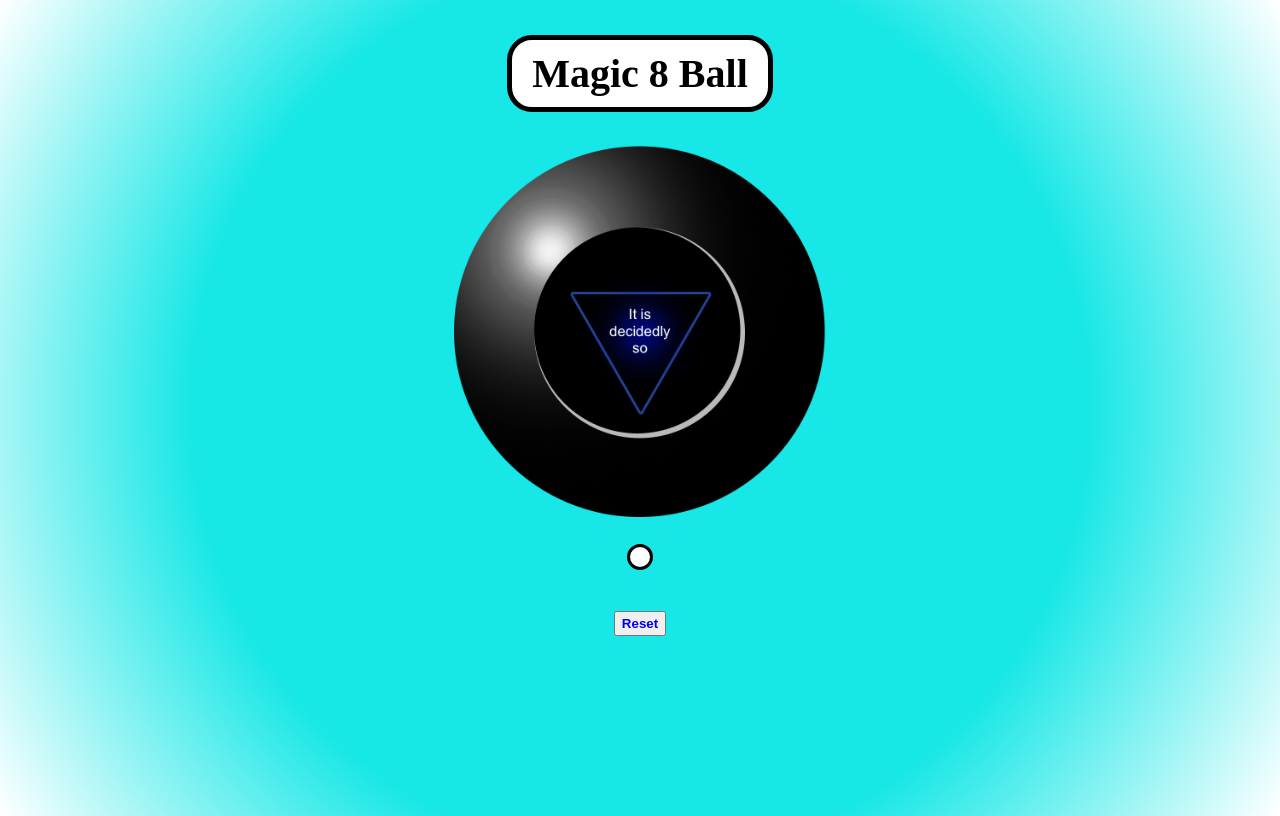
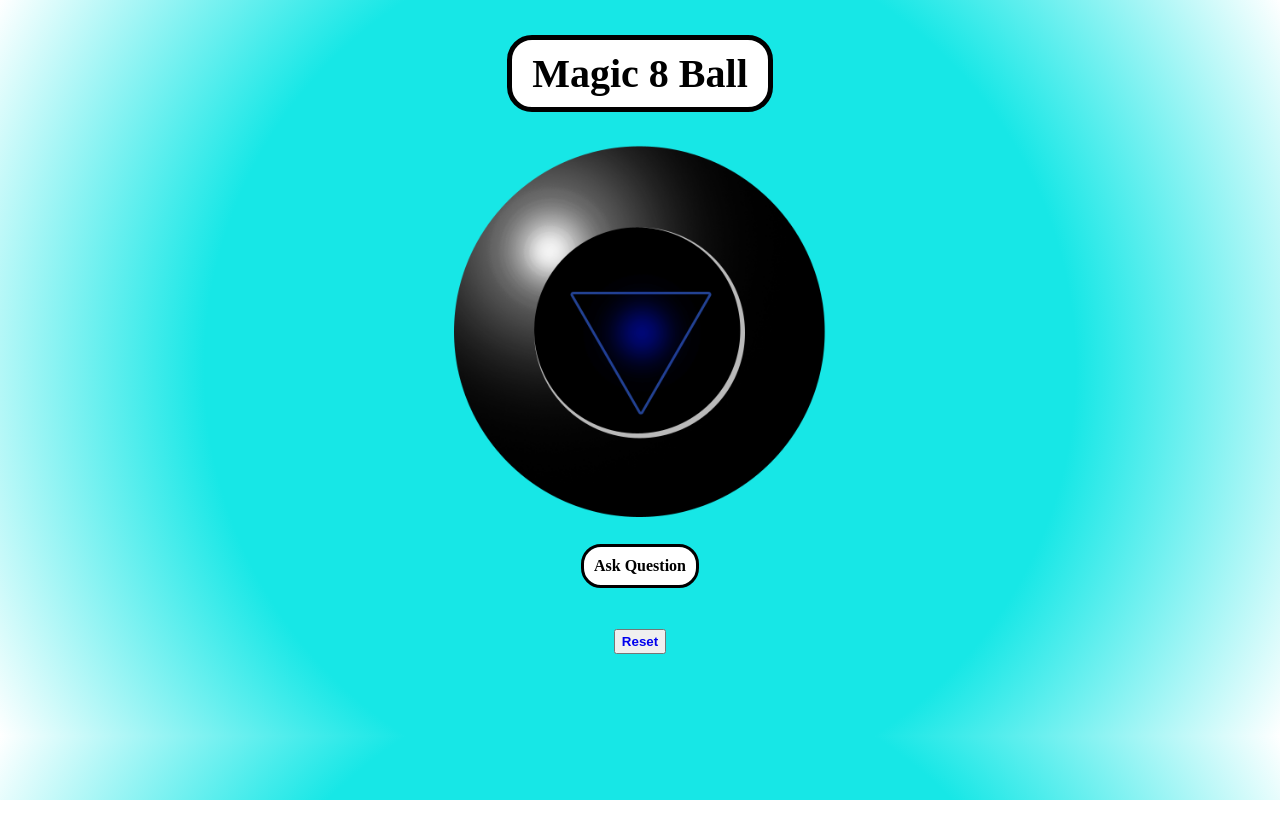
Before and after one commit to mdonlon30/Magic8ball, a plain HTML site: page index.html in a window 1280 px wide. Both pictures are taken after a click on the button "Ask". Drawn offline with Linux system fonts and the light colour scheme.

Commit message:
no answer

```diff
--- a/css/style.css
+++ b/css/style.css
@@ -1,7 +1,13 @@
 body {
     background: rgb(23,231,230);
     background: radial-gradient(circle, rgba(23,231,230,1) 59%, rgba(255,255,255,1) 100%);
-    height: 100vh;
+    height: 90vh;
+}
+
+@media screen and (max-height: 420px) {
+    body {
+        height: 150vh;
+    }
 }
 
 .title {
--- a/index.html
+++ b/index.html
@@ -17,15 +17,15 @@
     </div>
 
     <section id="directions">
-        <h2 id="replaced">Ask Me Anything!</h2>
+        <h2>Ask Me Anything!</h2>
 
     </section>
     <section id="ask">
         <input type="text" name="name" style="height: 20px; width: 200px;" id="myInput"/>
-      <button onclick="ask(); hideElement(); hideElement2(); getInputValue();showQuestion();">Ask</button>
+      <button onclick="ask(); hideElements(); getInputValue();showInputValue();">Ask</button>
     </section>
     <section>
-        <h4 id="question">???</h4>
+        <h4 id="question"></h4>
     </section>
     <section class="reset">
         <button><a href="./index.html">Reset</a></button>
--- a/main.js
+++ b/main.js
@@ -1,4 +1,8 @@
 function ask() {
+    const inputVal = document.getElementById("myInput").value;
+    if (inputVal.length < 1) {
+        document.getElementById("answers").innerHTML = "<img src=./magic/magic8ball_extra.png alt ='image'>";
+  } else {
     var myImage = new Array();
     myImage[0] = "./magic/magic8ball_1.png"
     myImage[1] = "./magic/magic8ball_2.png"
@@ -22,33 +26,29 @@ function ask() {
     myImage[19] = "./magic/magic8ball_19.png"
     var random = Math.floor(Math.random() * myImage.length);
     document.getElementById("answers").innerHTML = "<img src='"
-      + myImage[random] + "' alt='image'></img>";
+      + myImage[random] + "' alt='image'>";
   }
+}
 
-  function hideElement() {
+  function hideElements() {
     var x = document.getElementById("ask");
-    if (x.style.display === "none") {
-      x.style.display = "block";
-    } else {
-      x.style.display = "none";
-    }
-  }
-
-  function hideElement2() {
-    var x = document.getElementById("directions");
-    if (x.style.display === "none") {
-      x.style.display = "block";
-    } else {
-      x.style.display = "none";
-    }
+    x.style.display = "none";
+    var y = document.getElementById("directions");
+    y.style.display = "none";
   }
 
   function getInputValue() {
-    var inputVal = document.getElementById("myInput").value;
+    const inputVal = document.getElementById("myInput").value;
+    console.log(inputVal);
+    if (inputVal.length < 1) {
+        document.getElementById("question").innerHTML = "Ask Question";
+  } else {
     document.getElementById("question").innerHTML = inputVal;
   }
 
-  function showQuestion() {
+}
+
+  function showInputValue() {
     div = document.getElementById("question");
     div.style.display = "block";
   }
```
